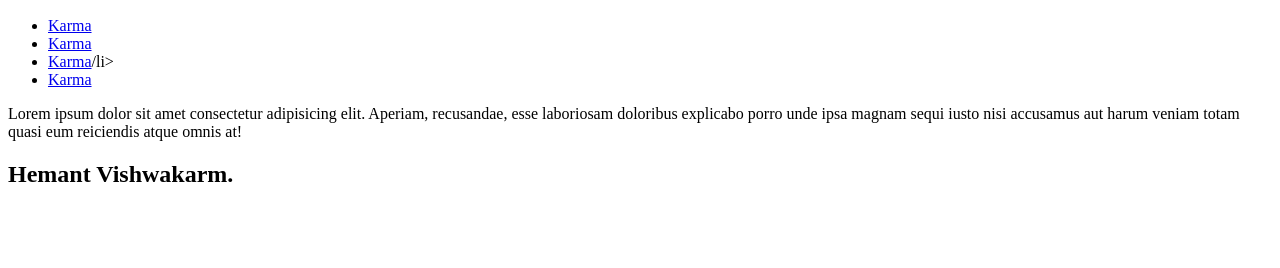
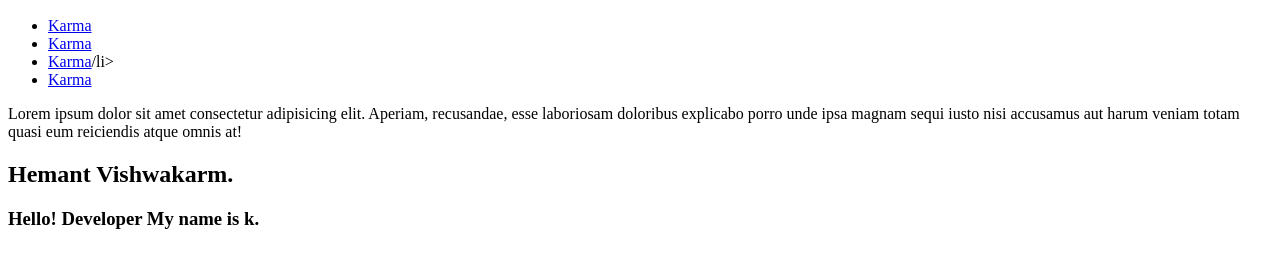
Before and after one commit to vishwakarma-hemant/CodSoft, a plain HTML site: page index.html in a window 1280 px wide. Shown: the part 50-318 px from the top of the page. Drawn offline with Linux system fonts and the light colour scheme.

Commit message:
adding one more heading

```diff
--- a/index.html
+++ b/index.html
@@ -19,11 +19,13 @@
                 </ul>
             </div>
         </div>
+    </nav-bar>
 
         <div class="cont-sect-one">
             <p>Lorem ipsum dolor sit amet consectetur adipisicing elit. Aperiam, recusandae, esse laboriosam doloribus explicabo porro unde ipsa magnam sequi iusto nisi accusamus aut harum veniam totam quasi eum reiciendis atque omnis at!</p>
         </div>
         <div class="nane"><h2>Hemant Vishwakarm.</h2></div>
-    </nav-bar>
+        <h3>Hello! Developer My name is k.</h3>
+
 </body>
 </html>
```
